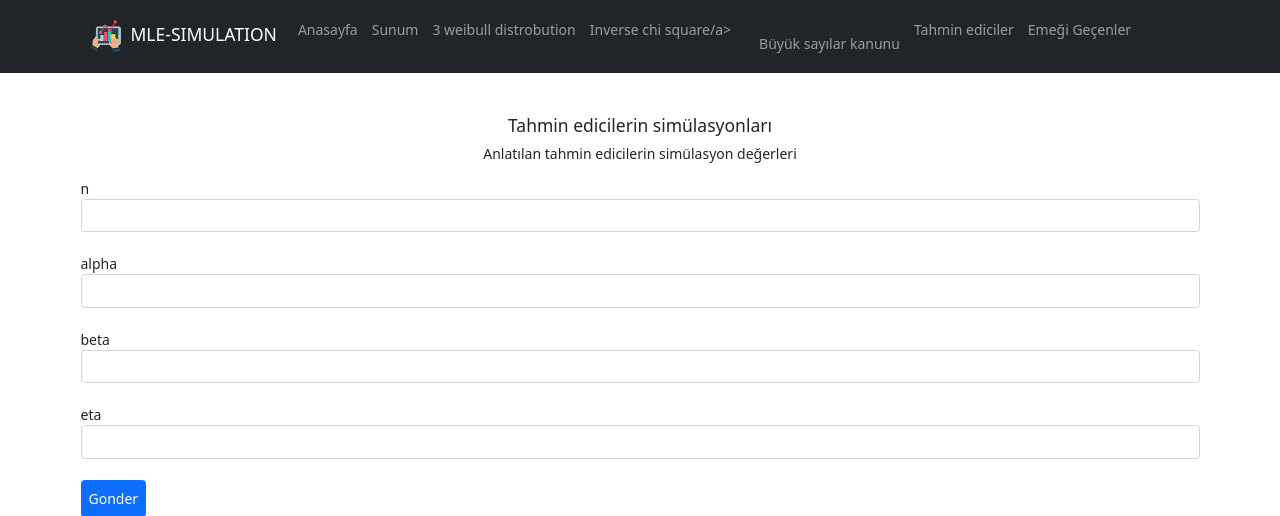
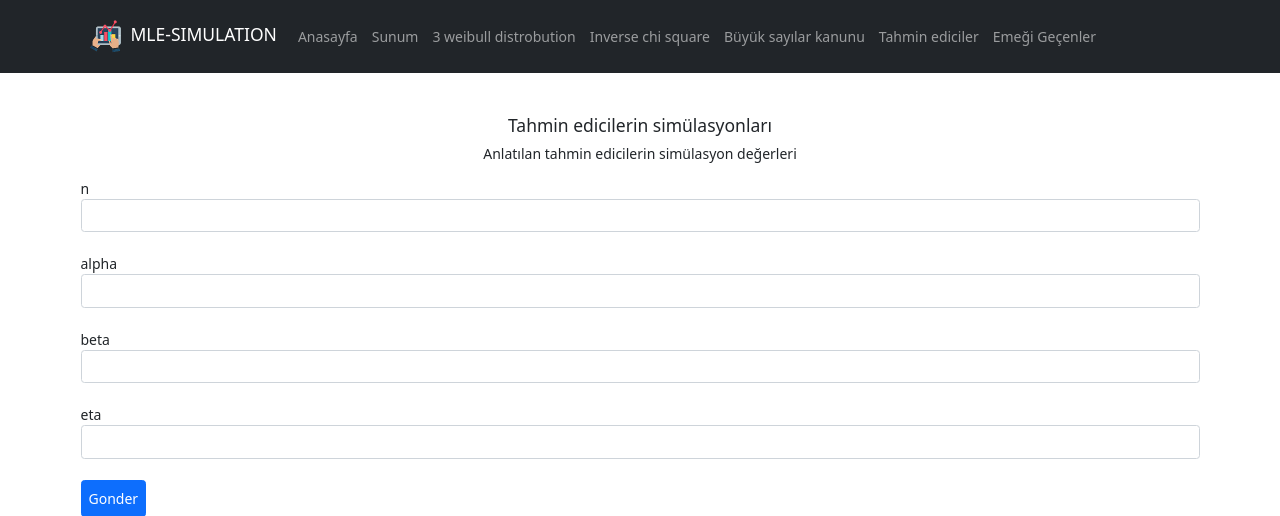
Before and after one commit to SirmaXX/mlesimulation, a Flask app: page /estimators in a window 1280 px wide. Shown: the top 516 px of the page. Run offline with Flask 3, Linux system fonts and the light colour scheme; some libraries are stand-ins or nearby versions.

Commit message:
navbar düzeltildi

```diff
--- a/simulation_app/app/templates/assets/layout.html
+++ b/simulation_app/app/templates/assets/layout.html
@@ -41,7 +41,7 @@
                         <a class="nav-link  " aria-current="page" href="{{ url_for('main.weibulldistrosimulation') }}">3 weibull distrobution </a>
                     </li>
                     <li class="nav-item">
-                        <a class="nav-link  " aria-current="page" href="{{ url_for('main.incchidistro') }}">Inverse chi square/a>
+                        <a class="nav-link  " aria-current="page" href="{{ url_for('main.incchidistro') }}">Inverse chi square</a>
                     </li>
                     <li class="nav-item">
                         <a class="nav-link  " aria-current="page" href="{{ url_for('main.nsimulation') }}">Büyük sayılar kanunu</a>
```
